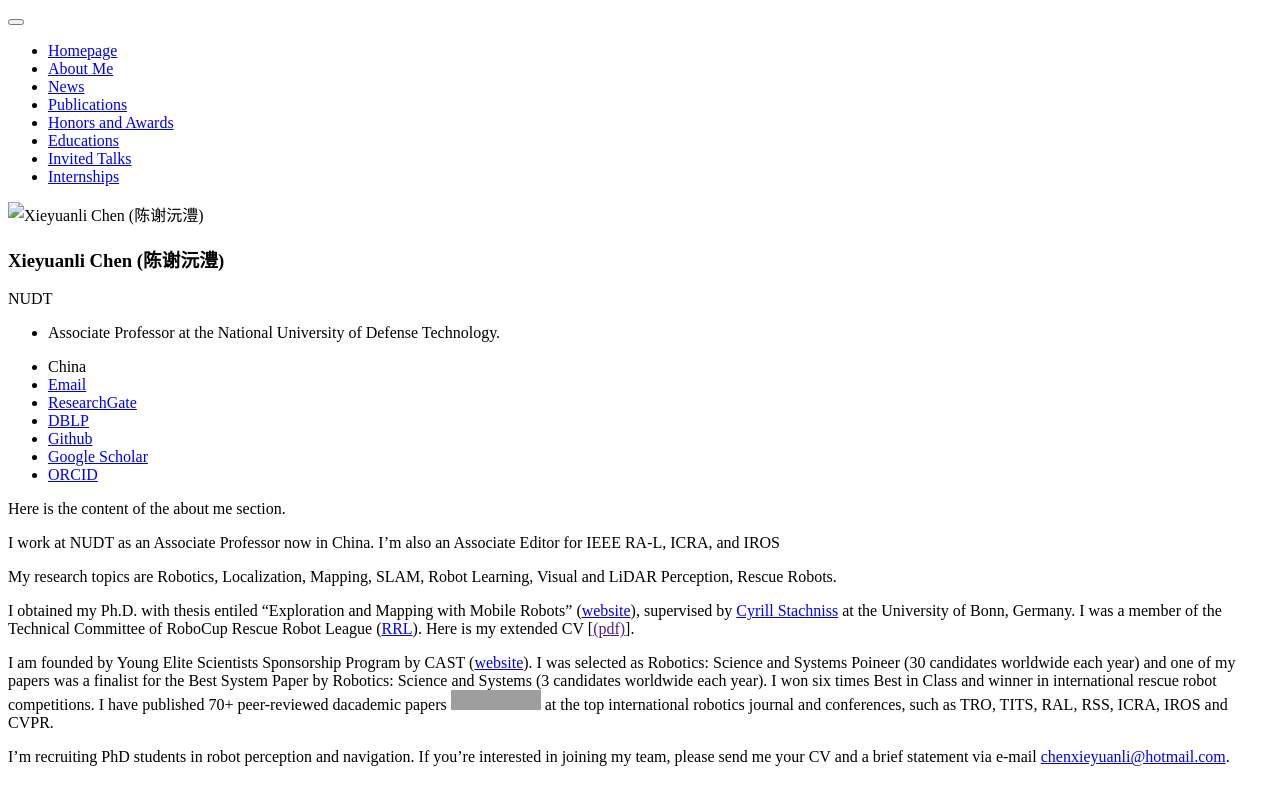
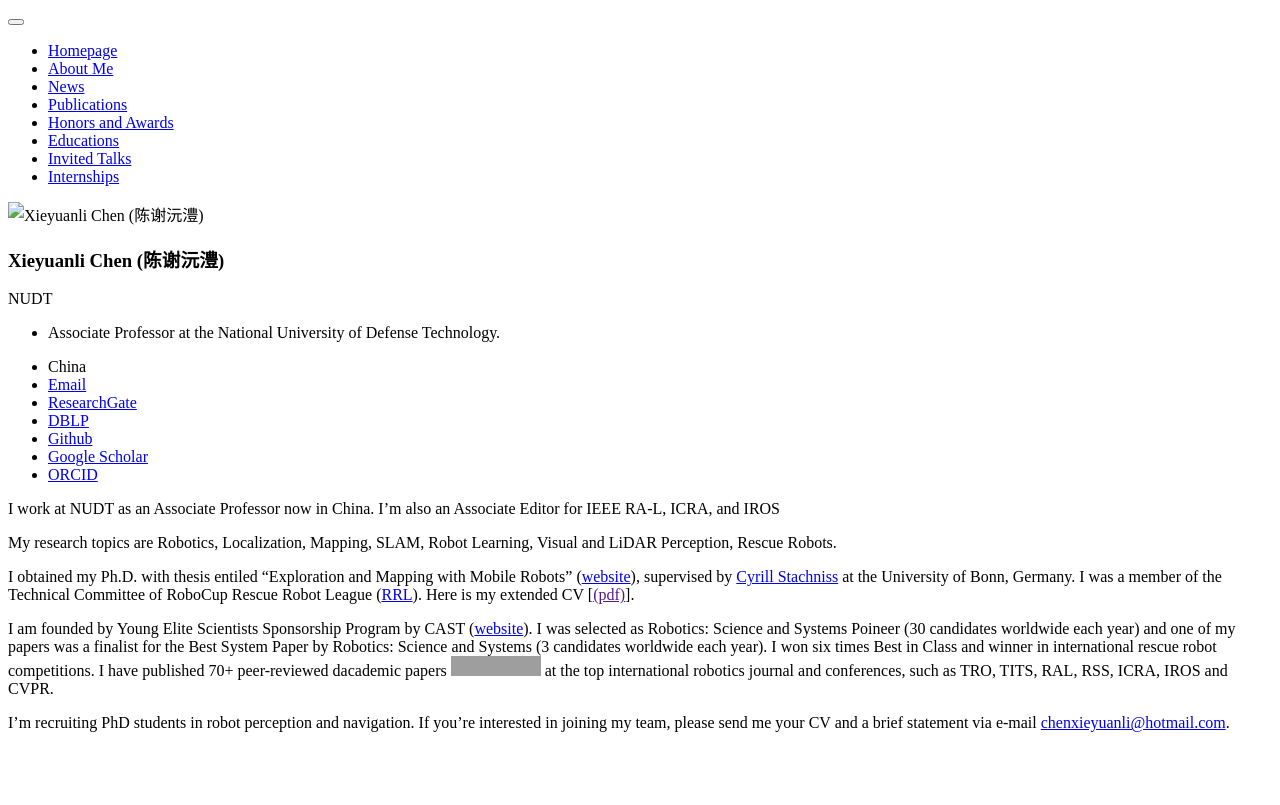
Before and after one commit to shenyehui/my-home, a Jekyll site: the page built from _pages/includes/intro.md, in a window 1280 px wide. Shown: the top 805 px of the page. Built offline with Jekyll 4.4.1, drawn with Linux system fonts in a browser that asks for light colours; our own code applies the rules of GitHub Pages for plain Markdown files; grey boxes are pictures that could not be loaded.

Commit message:
Update intro.md

```diff
--- a/_pages/includes/intro.md
+++ b/_pages/includes/intro.md
@@ -1,5 +1,4 @@
 <span id="about-me"></span>
-<p>Here is the content of the about me section.</p>
 
 I work at NUDT as an Associate Professor now in China. I'm also an Associate Editor for IEEE RA-L, ICRA, and IROS
 
```
